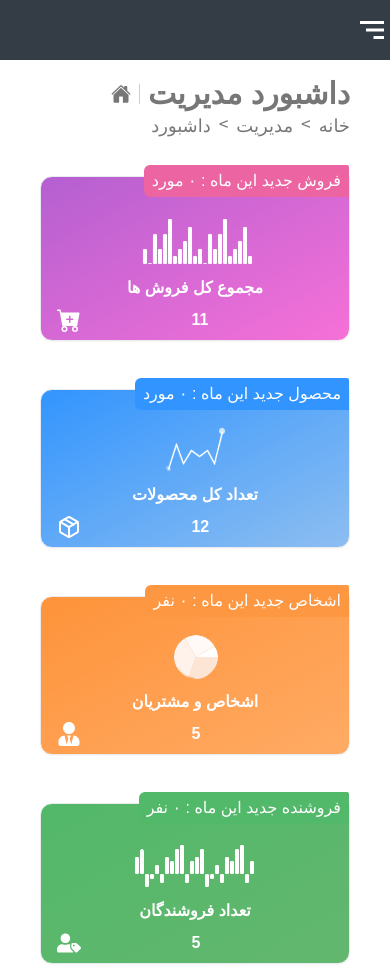
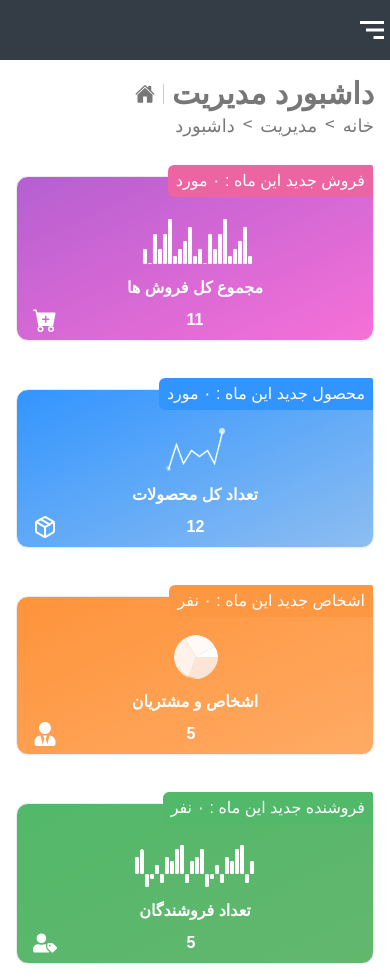
Before and after one commit to AmirZarei2002/admin-panel-task, a React (Create React App) app: page /admin in a window 390 px wide. Built offline with nearby package versions, Linux system fonts and the light colour scheme.

Commit message:
Add some padding

```diff
--- a/src/Layouts/mainLayout.jsx
+++ b/src/Layouts/mainLayout.jsx
@@ -6,10 +6,10 @@ export default function MainLayout({ children }) {
     return (
         <div>
             <Navbar />
-            <div className="px-10">
-            <Breadcrumb />
-            <main>{children}</main>
-            {/* <Sidebar /> */}
+            <div className="px-4 sm:px-10">
+                <Breadcrumb />
+                <main>{children}</main>
+                {/* <Sidebar /> */}
             </div>
         </div>
     );
```
